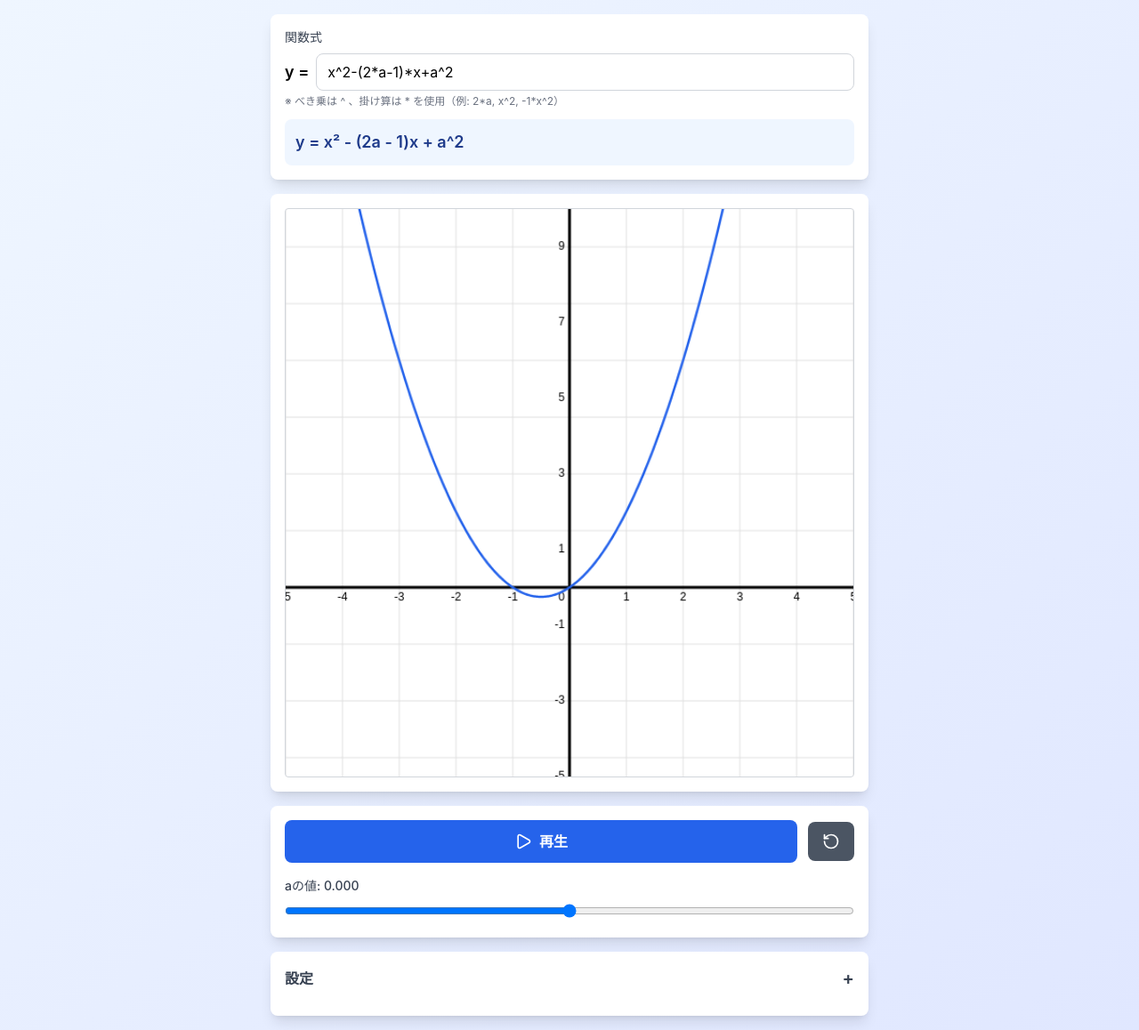
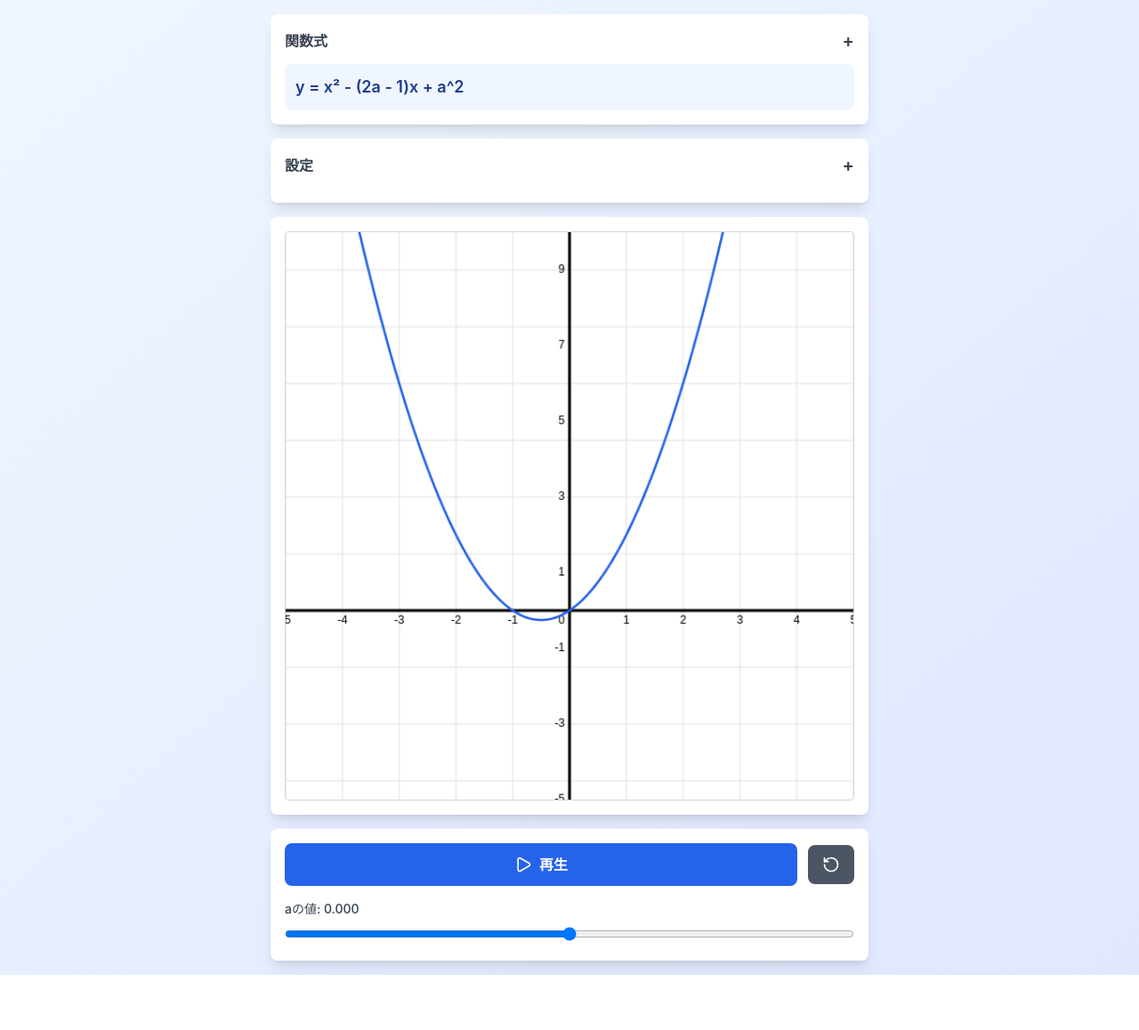
Before and after one commit to mon226/quadratic-visualizer, a React (Create React App) app: page / in a window 1280 px wide. Shown: the whole page at 89% size. After the commit the page ends 1096 px from the top, so only its background shows below. Built offline with nearby package versions, Linux system fonts and the light colour scheme.

Commit message:
Add collapsible equation input and reorder UI layout

```diff
--- a/src/App.js
+++ b/src/App.js
@@ -12,6 +12,7 @@ export default function QuadraticVisualizer() {
   const [currentA, setCurrentA] = useState(0);
   const [isAnimating, setIsAnimating] = useState(false);
   const [showSettings, setShowSettings] = useState(false);
+  const [showEquationInput, setShowEquationInput] = useState(false);
   const [useRange, setUseRange] = useState(false);
   const [rangeMin, setRangeMin] = useState(0);
   const [rangeMax, setRangeMax] = useState(4);
@@ -352,9 +353,16 @@ export default function QuadraticVisualizer() {
     <div className="min-h-screen bg-gradient-to-br from-blue-50 to-indigo-100 p-4">
       <div className="max-w-2xl mx-auto">
         <div className="bg-white rounded-lg shadow-lg p-4 mb-4">
-          <label className="block text-sm font-medium text-gray-700 mb-2">
+          <button
+            onClick={() => setShowEquationInput(!showEquationInput)}
+            className="w-full text-left font-semibold text-gray-700 mb-3 flex items-center justify-between"
+          >
             関数式
-          </label>
+            <span className="text-xl">{showEquationInput ? '−' : '+'}</span>
+          </button>
+
+          {showEquationInput ? (
+            <>
               <div className="flex items-center gap-2">
                 <span className="text-lg font-semibold">y =</span>
                 <input
@@ -368,57 +376,17 @@ export default function QuadraticVisualizer() {
               <p className="text-xs text-gray-500 mt-1">
                 ※ べき乗は ^ 、掛け算は * を使用（例: 2*a, x^2, -1*x^2）
               </p>
-          {equation && (
-            <div className="mt-3 p-3 bg-blue-50 rounded-lg">
+            </>
+          ) : (
+            equation && (
+              <div className="p-3 bg-blue-50 rounded-lg">
                 <p className="text-lg font-semibold text-blue-900">y = {formatEquation(equation)}</p>
               </div>
+            )
           )}
         </div>
 
         <div className="bg-white rounded-lg shadow-lg p-4 mb-4">
-          <canvas
-            ref={canvasRef}
-            width={600}
-            height={600}
-            className="w-full border border-gray-300 rounded"
-          />
-        </div>
-
-        <div className="bg-white rounded-lg shadow-lg p-4 mb-4">
-          <div className="flex items-center gap-3 mb-4">
-            <button
-              onClick={() => setIsAnimating(!isAnimating)}
-              className="flex-1 bg-blue-600 hover:bg-blue-700 text-white font-semibold py-3 px-4 rounded-lg flex items-center justify-center gap-2 transition"
-            >
-              {isAnimating ? <Pause size={20} /> : <Play size={20} />}
-              {isAnimating ? '一時停止' : '再生'}
-            </button>
-            <button
-              onClick={handleReset}
-              className="bg-gray-600 hover:bg-gray-700 text-white font-semibold py-3 px-4 rounded-lg flex items-center justify-center transition"
-            >
-              <RotateCcw size={20} />
-            </button>
-          </div>
-
-          <label className="block text-sm font-medium text-gray-700 mb-2">
-            aの値: {currentA.toFixed(3)}
-          </label>
-          <input
-            type="range"
-            min={aMin}
-            max={aMax}
-            step={(aMax - aMin) / 100}
-            value={currentA}
-            onChange={(e) => {
-              setCurrentA(parseFloat(e.target.value));
-              setIsAnimating(false);
-            }}
-            className="w-full"
-          />
-        </div>
-
-        <div className="bg-white rounded-lg shadow-lg p-4">
           <button
             onClick={() => {
               setShowSettings(!showSettings);
@@ -539,6 +507,49 @@ export default function QuadraticVisualizer() {
             </div>
           )}
         </div>
+
+        <div className="bg-white rounded-lg shadow-lg p-4 mb-4">
+          <canvas
+            ref={canvasRef}
+            width={600}
+            height={600}
+            className="w-full border border-gray-300 rounded"
+          />
+        </div>
+
+        <div className="bg-white rounded-lg shadow-lg p-4">
+          <div className="flex items-center gap-3 mb-4">
+            <button
+              onClick={() => setIsAnimating(!isAnimating)}
+              className="flex-1 bg-blue-600 hover:bg-blue-700 text-white font-semibold py-3 px-4 rounded-lg flex items-center justify-center gap-2 transition"
+            >
+              {isAnimating ? <Pause size={20} /> : <Play size={20} />}
+              {isAnimating ? '一時停止' : '再生'}
+            </button>
+            <button
+              onClick={handleReset}
+              className="bg-gray-600 hover:bg-gray-700 text-white font-semibold py-3 px-4 rounded-lg flex items-center justify-center transition"
+            >
+              <RotateCcw size={20} />
+            </button>
+          </div>
+
+          <label className="block text-sm font-medium text-gray-700 mb-2">
+            aの値: {currentA.toFixed(3)}
+          </label>
+          <input
+            type="range"
+            min={aMin}
+            max={aMax}
+            step={(aMax - aMin) / 100}
+            value={currentA}
+            onChange={(e) => {
+              setCurrentA(parseFloat(e.target.value));
+              setIsAnimating(false);
+            }}
+            className="w-full"
+          />
+        </div>
       </div>
     </div>
   );
```
Lines whose indentation alone changed are shown as unchanged.
